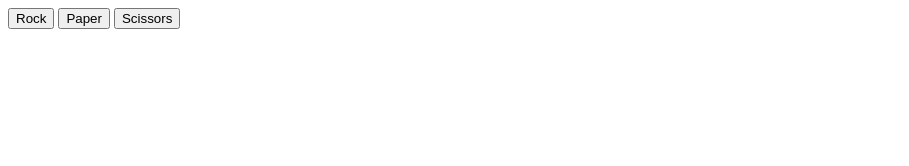
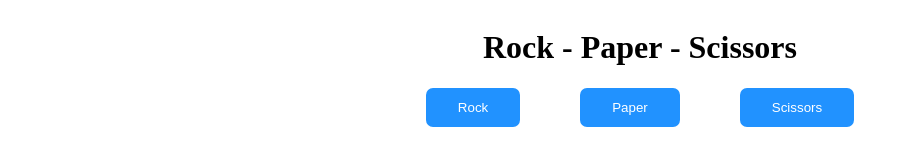
Before and after one commit to TH3Mjuss/rock-paper-scissors, a plain HTML site: page index.html in a window 1280 px wide. Shown: the whole page, without its empty margins (0-909 px from the left). Drawn offline with Linux system fonts and the light colour scheme.

Commit message:
Add styles

```diff
--- a/index.html
+++ b/index.html
@@ -3,12 +3,16 @@
     <head>
         <meta charset="utf-8">
         <title>Rock-Paper-Scissors</title>
+        <link rel="stylesheet" href="./styles.css">
     </head>
     <body>
+        <h1>Rock - Paper - Scissors</h1>
+        <div class="select">
+            <button id="btn" class="rock">Rock</button>
+            <button id="btn" class="paper">Paper</button>
+            <button id="btn" class="scissors">Scissors</button>
+        </div>
 
-        <button id="btn" class="rock">Rock</button>
-        <button id="btn" class="paper">Paper</button>
-        <button id="btn" class="scissors">Scissors</button>
 
         <div id="result"></div>
 
--- /dev/null
+++ b/styles.css
@@ -0,0 +1,33 @@
+body {
+     display: flex;
+    flex-direction: column;
+}
+
+h1 {
+    display: flex;
+    align-items: center;
+    justify-content: center;
+}
+
+.select {
+    display: flex;
+    align-items: center;
+    justify-content: center;
+    margin-bottom: 30px;
+}
+
+button {
+    background-color: #2192FF;
+    color: white;
+    border-radius: 7px;
+    border: 2px solid #2192FF;
+    padding: 10px 30px;
+    margin-right: 30px;
+    margin-left: 30px;
+}
+
+#result {
+    display: flex;
+    align-items: center;
+    justify-content: space-around;
+}
```
